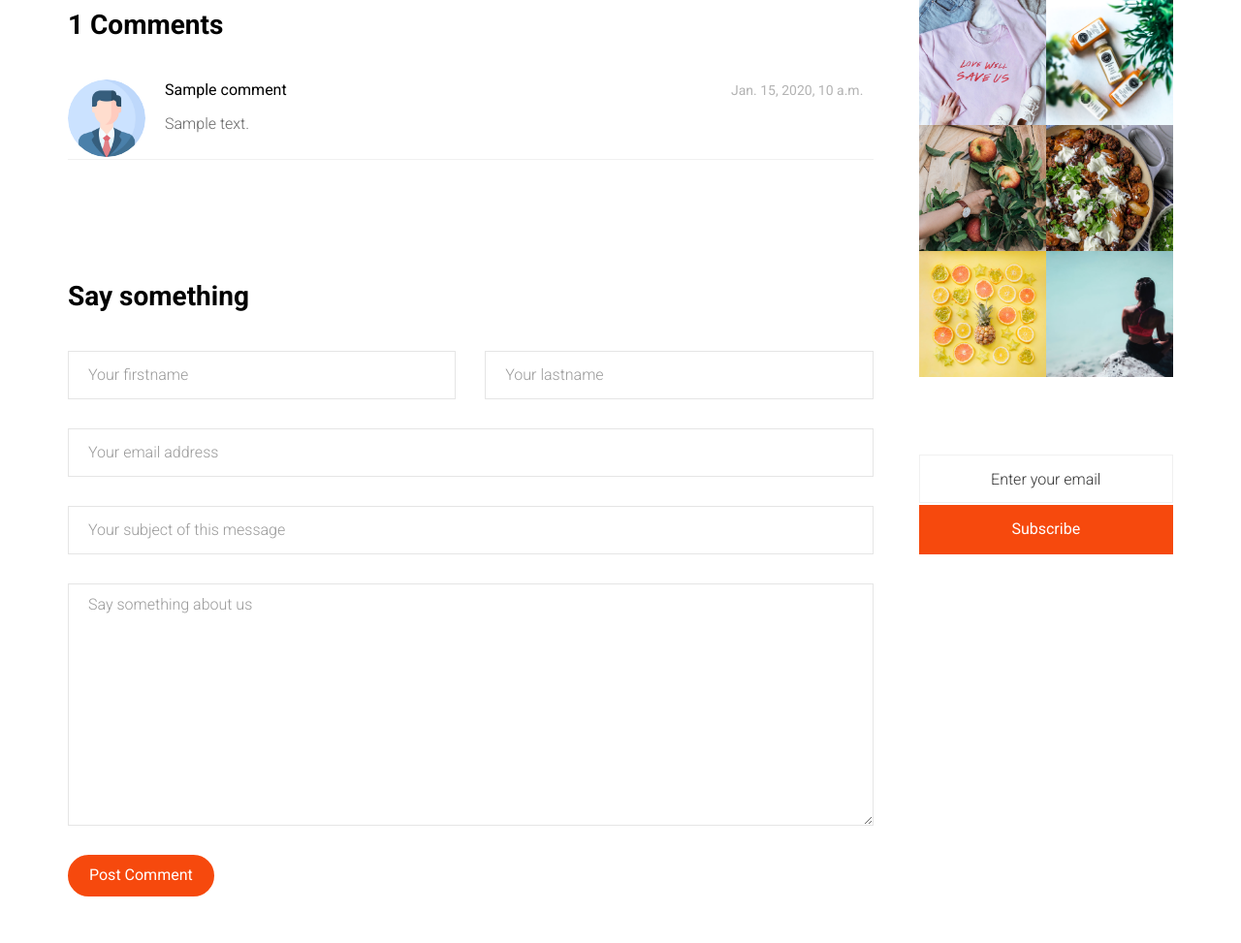
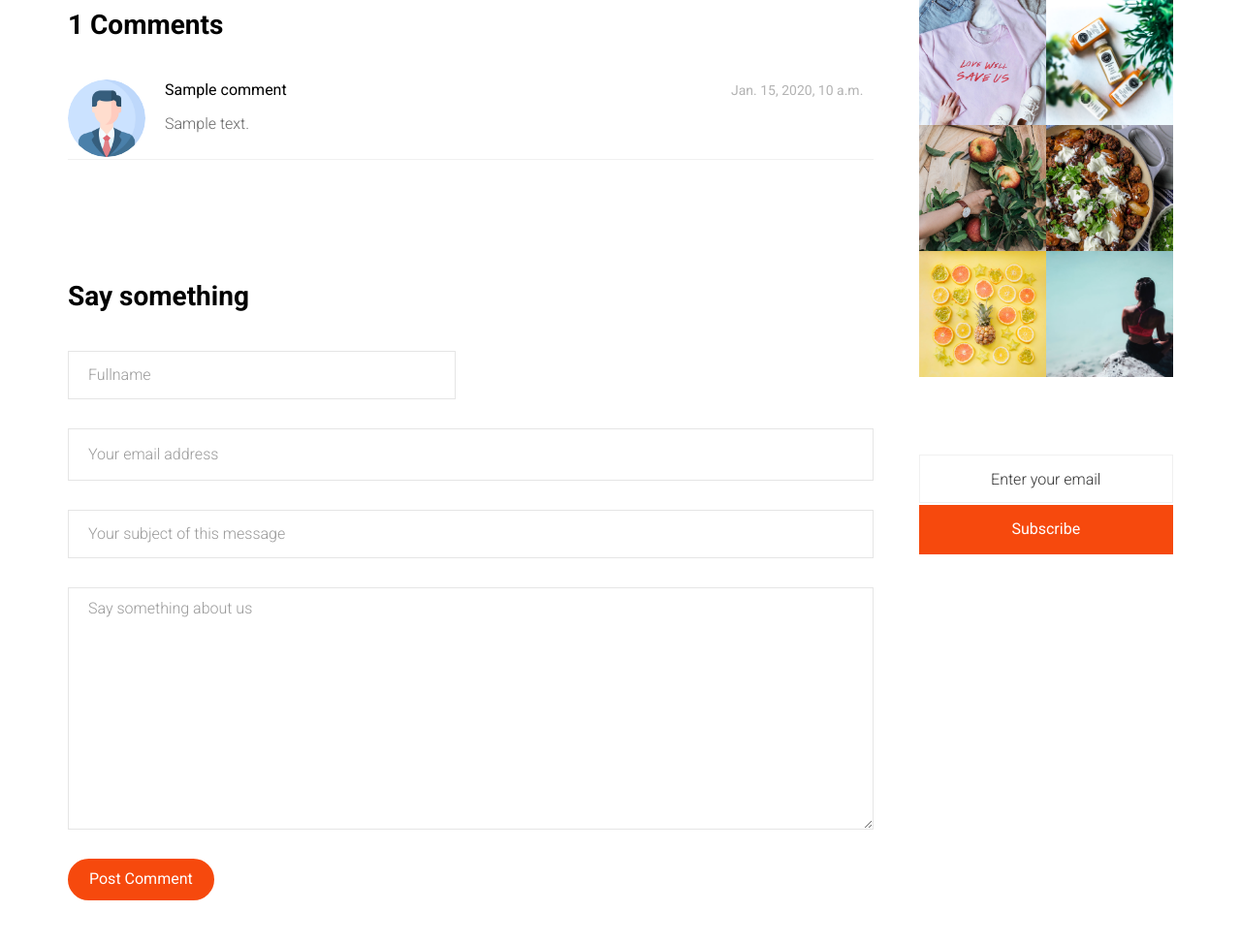
Before and after one commit to EverLookNeverSee/noonpost, a Django app: template templates/blog/blog-single.html in a window 1280 px wide. Shown: the part 896-1869 px from the top of the page at 97% size. Run offline with Django 3.2, Linux system fonts and the light colour scheme; the template is opened without the code that fills it: values that come from a table or form of the project are taken from there, others are empty; tables that the repository leaves empty hold one stand-in row (values such as "Sample post"); grey boxes marked "Sample" are stand-in pictures; some libraries are stand-ins or nearby versions; some web fonts are replaced.

Commit message:
Implementing and designing comment form section

```diff
--- a/templates/blog/blog-single.html
+++ b/templates/blog/blog-single.html
@@ -62,29 +62,39 @@
 						<div class="row">
 							<div class="col-md-12">
 								<h2 class="heading-2">Say something</h2>
-								<form action="#">
+								<form action="{% url 'blog:single' pid=post.id %}", method="post">{% csrf_token %}
+									<!--------------------------------------------------------------------------------->
+									{% if request.user.is_authenticated %}
 									<div class="row form-group">
 										<div class="col-md-6">
-											<!-- <label for="fname">First Name</label> -->
-											<input type="text" id="fname" class="form-control" placeholder="Your firstname">
-										</div>
-										<div class="col-md-6">
-											<!-- <label for="lname">Last Name</label> -->
-											<input type="text" id="lname" class="form-control" placeholder="Your lastname">
+											<input type="hidden" name="name" value="{{ request.user.get_full_name }}">
 										</div>
 									</div>
 
 									<div class="row form-group">
 										<div class="col-md-12">
-											<!-- <label for="email">Email</label> -->
-											<input type="text" id="email" class="form-control" placeholder="Your email address">
+											<input type="hidden" name="email" value="{{ request.user.email }}">
+										</div>
+									</div>
+									{% else %}
+									<!--------------------------------------------------------------------------------->
+									<div class="row form-group">
+										<div class="col-md-6">
+											<input type="text" id="name" name="name" class="form-control" placeholder="Fullname">
 										</div>
 									</div>
 
 									<div class="row form-group">
 										<div class="col-md-12">
+											<input type="email" name="email" class="form-control" placeholder="Your email address">
+										</div>
+									</div>
+									{% endif %}
+									<!--------------------------------------------------------------------------------->
+									<div class="row form-group">
+										<div class="col-md-12">
 											<!-- <label for="subject">Subject</label> -->
-											<input type="text" id="subject" class="form-control" placeholder="Your subject of this message">
+											<input type="text" id="subject" name="subject" class="form-control" placeholder="Your subject of this message">
 										</div>
 									</div>
 
```
